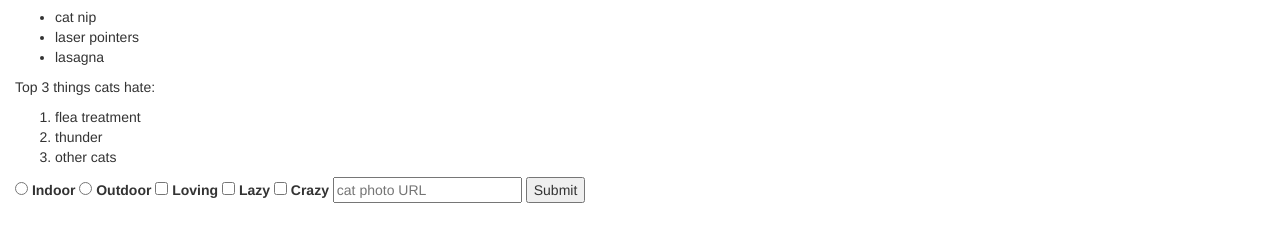
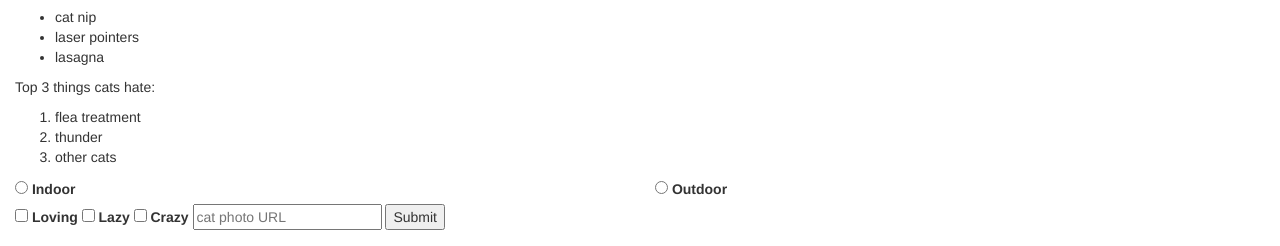
Before and after one commit to GabrielC01/basic-frontend-study, a plain HTML site: page bootstrap/catPhotoApp.html in a window 1280 px wide. Shown: the part 659-905 px from the top of the page. Before the commit the page ends 878 px from the top, so only its background shows below. Drawn offline with nearby package versions, Linux system fonts and the light colour scheme.

Commit message:
col-xs-* on form elements

```diff
--- a/bootstrap/catPhotoApp.html
+++ b/bootstrap/catPhotoApp.html
@@ -50,8 +50,14 @@
 			  <li>other cats</li>
 			</ol>
 			<form action="https://freecatphotoapp.com/submit-cat-photo">
-			  <label><input type="radio" name="indoor-outdoor"> Indoor</label>
-			  <label><input type="radio" name="indoor-outdoor"> Outdoor</label>
+				<div class="row">
+					<div class="col-xs-6">
+			  		<label><input type="radio" name="indoor-outdoor"> Indoor</label>
+					</div>
+					<div class="col-xs-6">
+			  		<label><input type="radio" name="indoor-outdoor"> Outdoor</label>
+					</div>
+				</div>
 			  <label><input type="checkbox" name="personality"> Loving</label>
 			  <label><input type="checkbox" name="personality"> Lazy</label>
 			  <label><input type="checkbox" name="personality"> Crazy</label>
```
